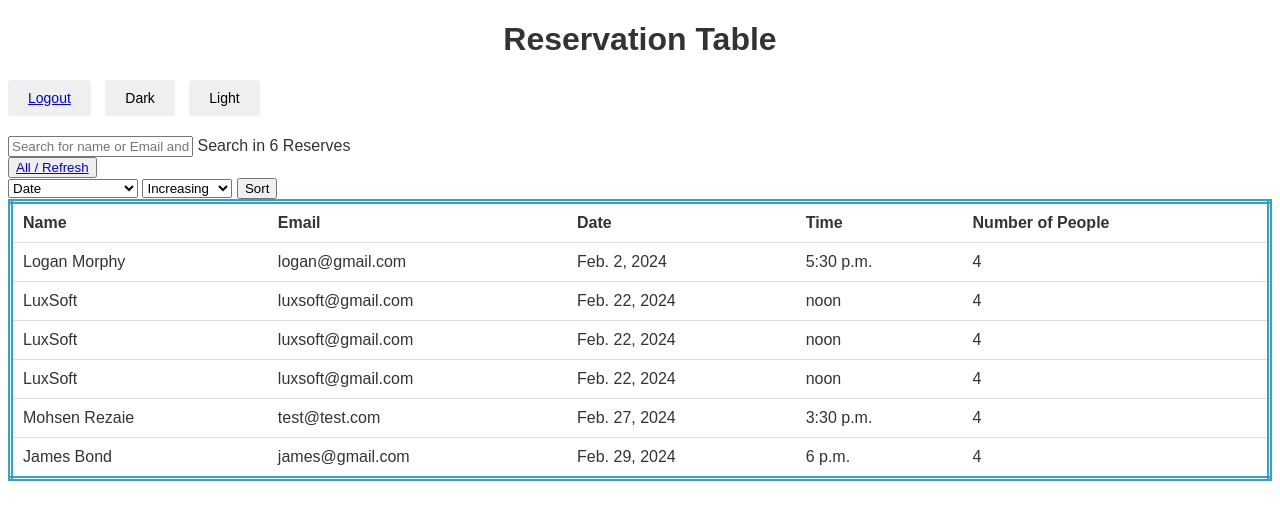
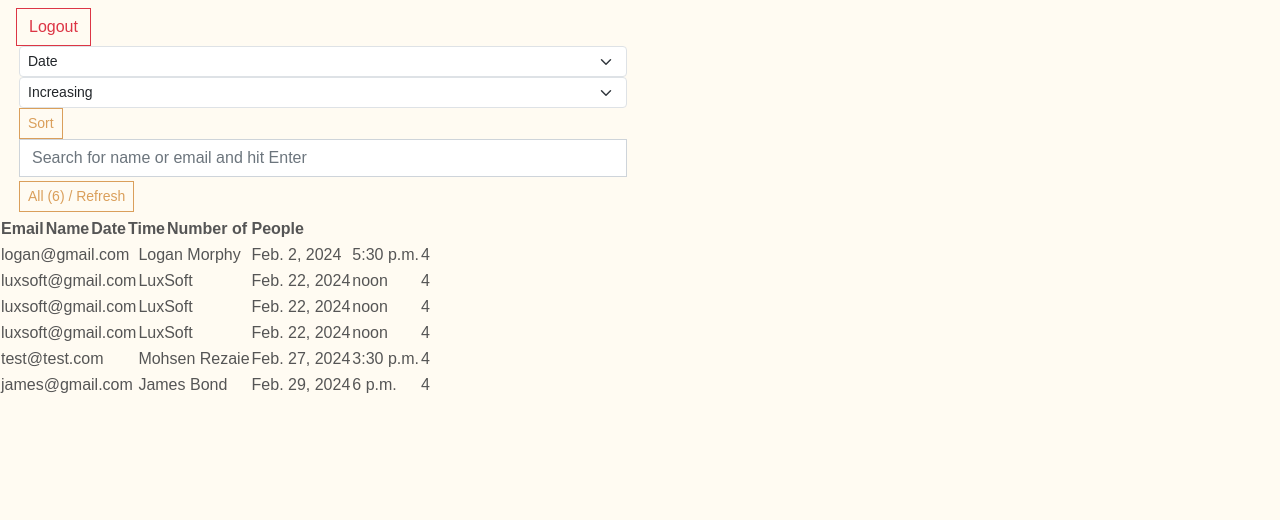
Before and after one commit to RafiZahedi/KOPPEEwebsite, a Django app: page /admin_panel/ in a window 1280 px wide. Shown: the top 520 px of the page. Run offline with Django 5.2, Linux system fonts and the light colour scheme; a user stored in the database is signed in; data comes from the database, SQL or seed files in the repository; both versions use the stored data as it was after the commit; lists and menus that the app fills with data are empty; style sheets or scripts are compiled from the project's sources; some libraries are stand-ins or nearby versions.

Commit message:
Add front updated.

```diff
--- a/templates/admin_panel.html
+++ b/templates/admin_panel.html
@@ -1,159 +1,74 @@
+{% load  static %}
 <!DOCTYPE html>
 <html lang="en">
 <head>
-    <meta charset="UTF-8">
-    <meta name="viewport" content="width=device-width, initial-scale=1.0">
-    <title>Reservation Table</title>
-    <style>
-        :root {
-            --background-color-light: #ffffff;
-            --text-color-light: #333333;
-            --border-color-light: #dddddd;
-            --background-color-dark: #333333;
-            --text-color-dark: #ffffff;
-            --border-color-dark: #555555;
-            --background-color: var(--background-color-light);
-            --text-color: var(--text-color-light);
-            --border-color: var(--border-color-light);
-        }
-
-        @media (prefers-color-scheme: dark) {
-            :root {
-                --background-color: var(--background-color-dark);
-                --text-color: var(--text-color-dark);
-                --border-color: var(--border-color-dark);
-            }
-        }
-
-        body {
-            font-family: Arial, sans-serif;
-            background-color: var(--background-color);
-            color: var(--text-color);
-            transition: background-color 0.3s, color 0.3s;
-        }
-
-        table {
-            border: thick double #32a1ce;
-            width: 100%;
-            border-collapse: collapse;
-        }
-
-        th, td {
-            padding: 10px;
-            border-bottom: 1px solid var(--border-color);
-            text-align: left;
-        }
-
-        th {
-            background-color: var(--background-color);
-            color: var(--text-color);
-        }
-
-        tr:hover {
-            background-color: var(--border-color);
-        }
-
-        .mode-buttons {
-            margin-bottom: 20px;
-        }
-
-        .mode-button {
-            cursor: pointer;
-            padding: 10px 20px;
-            margin-right: 10px;
-            border: none;
-            border-radius: 4px;
-            font-size: 14px;
-        }
-    </style>
+    <link rel="stylesheet" type="text/css" href="{% static 'bootstrap/css/bootstrap.min.css' %}"/>
+    <link rel="stylesheet" type="text/css" href="{% static 'css/admin panel/util.css' %}"/>
+    <link rel="stylesheet" type="text/css" href="{% static 'css/admin panel/main.css' %}"/>
+    <meta name="robots" content="noindex, follow"/>
 </head>
 <body>
-<h1 style="text-align: center">Reservation Table</h1>
-
-<div class="mode-buttons">
-    <button class="mode-button"><a href="{% url 'admin-logout' %}">Logout</a></button>
-    <button class="mode-button" id="dark-mode">Dark</button>
-    <button class="mode-button" id="light-mode">Light</button>
-</div>
-<form method="GET" action="{% url 'admin-panel' %}">
-    <input type="text" name="q" placeholder="Search for name or Email and hit Enter">
-    <label>Search in {{ reserves | length }} Reserves</label>
-</form>
-<div>
-    <button><a href="{% url 'admin-panel' %}">All / Refresh</a></button>
-</div>
+<button class="ml-3 mt-2 btn btn-outline-danger">Logout</button>
+<div class="limiter">
+    <div class="container-table100">
+        <div class="wrap-table100">
+            <div class="ml-1">
+                <div class="col-6">
                     <form method="GET">
-    <select name="sort_by">
+                        <select class="form-select form-select-sm" aria-label=".form-select-sm example" name="sort_by">
                             <option value="date">Date</option>
                             <option value="time">Time</option>
                             <option value="number_of_people">Number of People</option>
                         </select>
-    <select name="order_by">
+                        <select class="form-select form-select-sm" aria-label=".form-select-sm example" name="order_by">
                             <option value="inc">Increasing</option>
                             <option value="dec">Decreasing</option>
                         </select>
-    <button type="submit">Sort</button>
+                        <button class="btn btn-outline-primary btn-sm" type="submit">Sort</button>
                     </form>
+                </div>
+                <div class="col-6">
+                    <form method="GET" action="{% url 'admin-panel' %}">
+                        <input class="form-control" type="text" name="q" placeholder="Search for name or email and hit Enter"/>
+                        <button onclick="window.location='{% url 'admin-panel' %}'"
+                                class="mt-1 mb-1 btn btn-outline-primary btn-sm">All ({{ reserves | length }}) / Refresh </button>
+                    </form>
+                </div>
+            </div>
+            <div class="table100 ver1 m-b-110">
+                <div class="table100-head">
                     <table>
                         <thead>
-    <tr>
-        <th>Name</th>
-        <th>Email</th>
-        <th>Date</th>
-        <th>Time</th>
-        <th>Number of People</th>
+                        <tr class="row100 head">
+                            <th class="cell100 column1">Email</th>
+                            <th class="cell100 column2">Name</th>
+                            <th class="cell100 column3">Date</th>
+                            <th class="cell100 column4">Time</th>
+                            <th class="cell100 column5">Number of People</th>
                         </tr>
                         </thead>
+                    </table>
+                </div>
+                <div class="table100-body">
+                    <table>
                         <tbody>
                         {% for reserve in reserves %}
-        <tr>
-            <td>{{ reserve.name }}</td>
-            <td>{{ reserve.email }}</td>
-            <td>{{ reserve.date }}</td>
-            <td>{{ reserve.time }}</td>
-            <td>{{ reserve.number_of_people }}</td>
+                            <tr class="row100 body">
+                                <td class="cell100 column1">{{ reserve.email }}</td>
+                                <td class="cell100 column2">{{ reserve.name }}</td>
+                                <td class="cell100 column3">{{ reserve.date }}</td>
+                                <td class="cell100 column4">{{ reserve.time }}</td>
+                                <td class="cell100 column5">{{ reserve.number_of_people }}</td>
                             </tr>
                         {% endfor %}
                         </tbody>
                     </table>
-<script>
-    const systemModeBtn = document.getElementById('system-mode');
-    const darkModeBtn = document.getElementById('dark-mode');
-    const lightModeBtn = document.getElementById('light-mode');
+                </div>
+            </div>
+        </div>
+    </div>
+</div>
+</body>
 
-    function setTheme(theme) {
-        switch (theme) {
-            case 'dark':
-                document.documentElement.style.setProperty('--background-color', 'var(--background-color-dark)');
-                document.documentElement.style.setProperty('--text-color', 'var(--text-color-dark)');
-                document.documentElement.style.setProperty('--border-color', 'var(--border-color-dark)');
-                break;
-            case 'light':
-                document.documentElement.style.setProperty('--background-color', 'var(--background-color-light)');
-                document.documentElement.style.setProperty('--text-color', 'var(--text-color-light)');
-                document.documentElement.style.setProperty('--border-color', 'var(--border-color-light)');
-                break;
-            default:
-                break;
-        }
-    }
-
-    darkModeBtn.addEventListener('click', () => {
-        setTheme('dark');
-    });
-
-    lightModeBtn.addEventListener('click', () => {
-        setTheme('light');
-    });
-
-    const userPrefersDark = window.matchMedia && window.matchMedia('(prefers-color-scheme: dark)').matches;
-    const userPrefersLight = window.matchMedia && window.matchMedia('(prefers-color-scheme: light)').matches;
-
-    if (userPrefersDark) {
-        setTheme('dark');
-    } else if (userPrefersLight) {
-        setTheme('light');
-    }
-</script>
-</body>
+<!-- Mirrored from colorlib.com/etc/tb/Table_Fixed_Header/index.html by HTTrack Website Copier/3.x [XR&CO'2014], Fri, 01 Mar 2024 07:04:45 GMT -->
 </html>
```
Also changed, not shown: db.sqlite3. Lines whose indentation alone changed are shown as unchanged.
